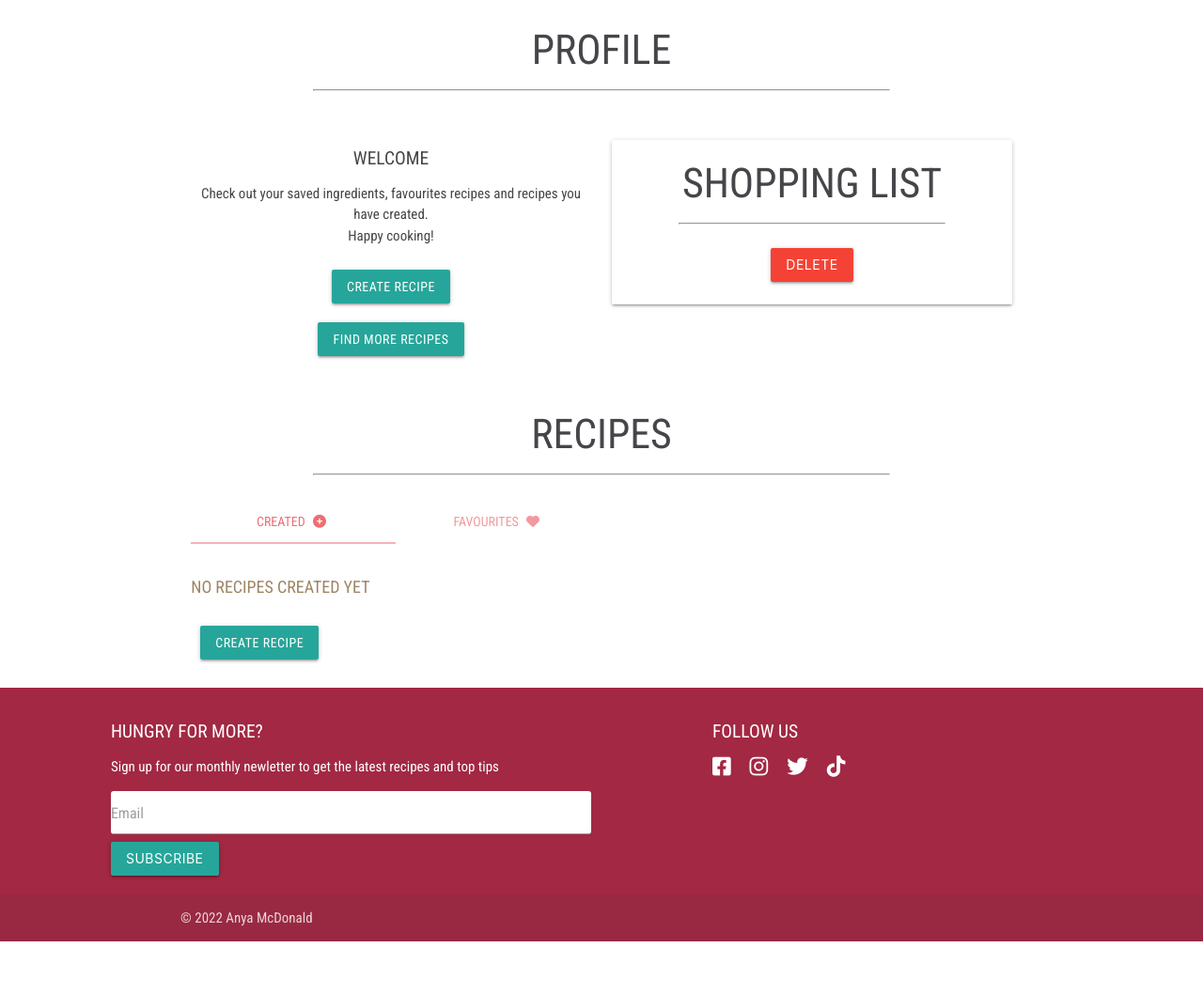
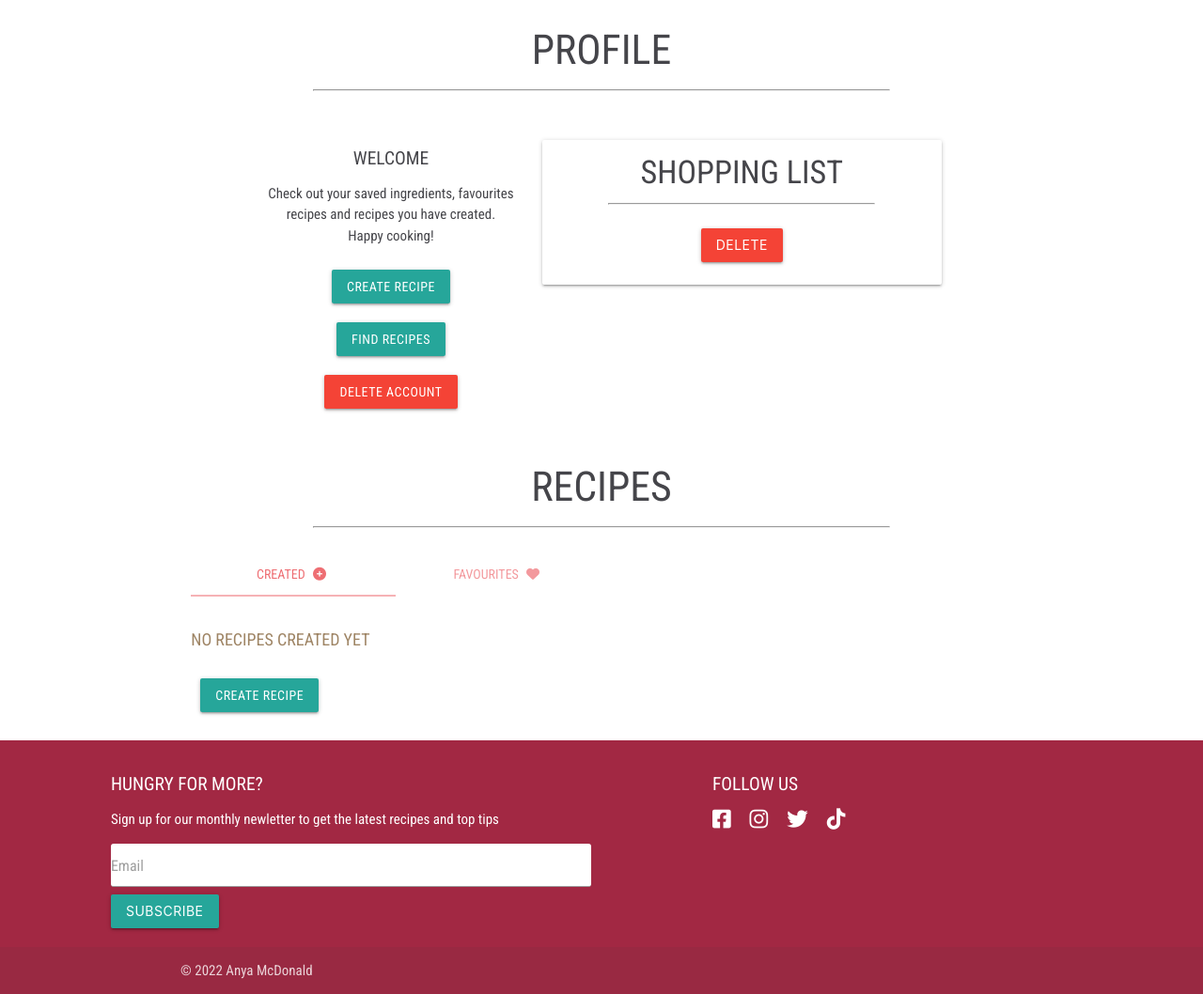
Before and after one commit to anyahush/the-freefrom-cookbook, a Flask app: template templates/profile.html in a window 1280 px wide. Shown: the part 75-1133 px from the top of the page at 94% size. Before the commit the page ends 1077 px from the top, so only its background shows below. Run offline with Flask 2, Linux system fonts and the light colour scheme; the template is opened without the code that fills it, so the values that code supplies are empty; some libraries are stand-ins or nearby versions.

Commit message:
Add delete account button and amend profile view

```diff
--- a/templates/profile.html
+++ b/templates/profile.html
@@ -8,7 +8,7 @@
         </div>
     </div>
     <div class="row">
-        <div class="col s12 l6 center-align">
+        <div class="col s12 m4 offset-m1 center-align">
             <h5>Welcome {{ username }}</h5>
             <p>Check out your saved ingredients, favourites recipes and recipes you have created. <br>
             Happy cooking!</p>
@@ -16,13 +16,16 @@
                 <a href="{{ url_for('create_recipe') }}" class="btn profile-btns">Create Recipe</a>
             </div>
             <div>
-                <a href="{{ url_for('get_recipes') }}" class="btn profile-btns">Find more recipes</a>
+                <a href="{{ url_for('get_recipes') }}" class="btn profile-btns">Find Recipes</a>
+            </div>
+            <div>
+                <a href="" class="btn red profile-btns">Delete Account</a>
             </div>
 
         </div>
-        <div class="col s12 l6">
+        <div class="col s12 m6">
             <div class="col s12">
-                <h3 class="center-align">Shopping List</h3>
+                <h4 class="center-align">Shopping List</h4>
                 <hr>
             </div>
             <div class="card-panel">
```
